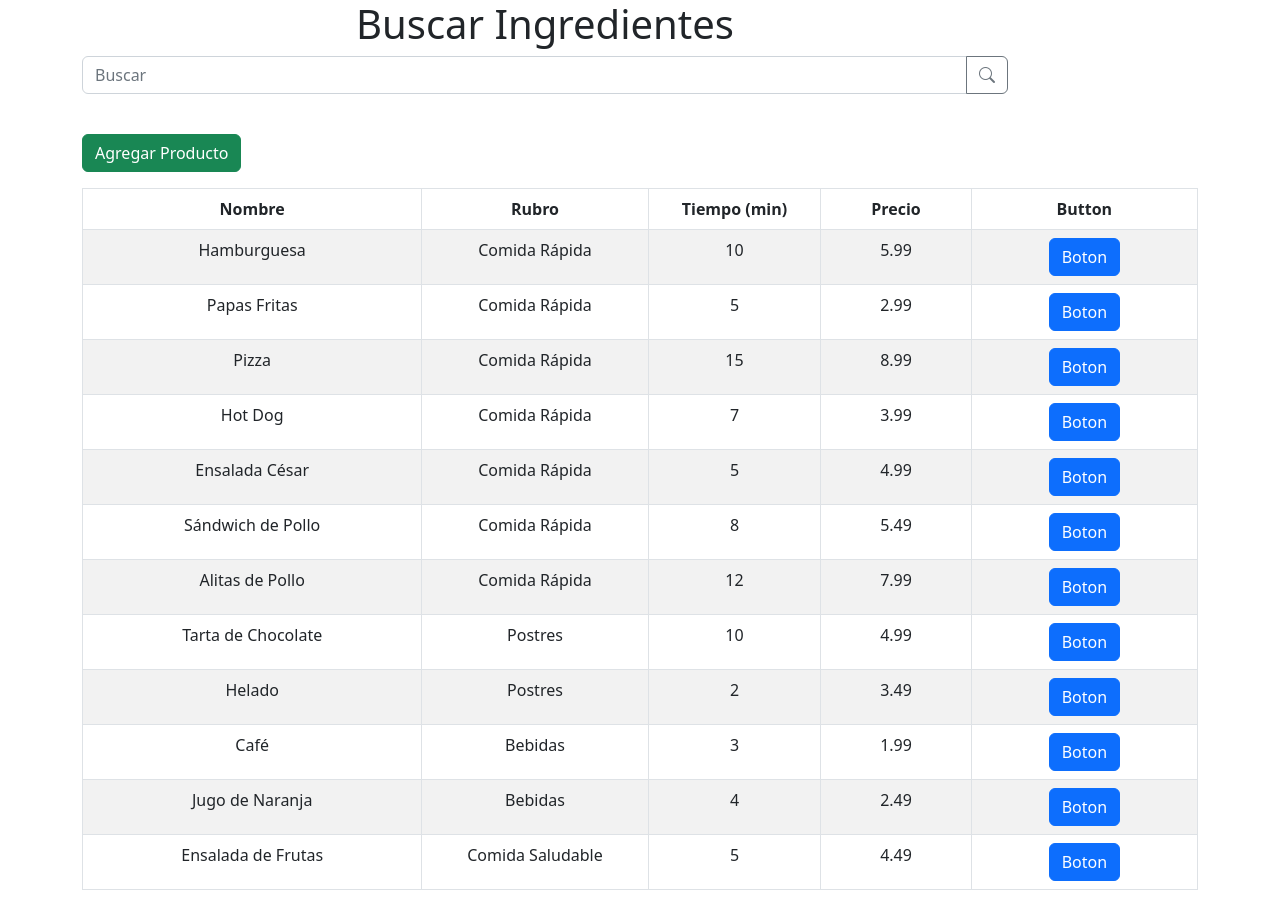
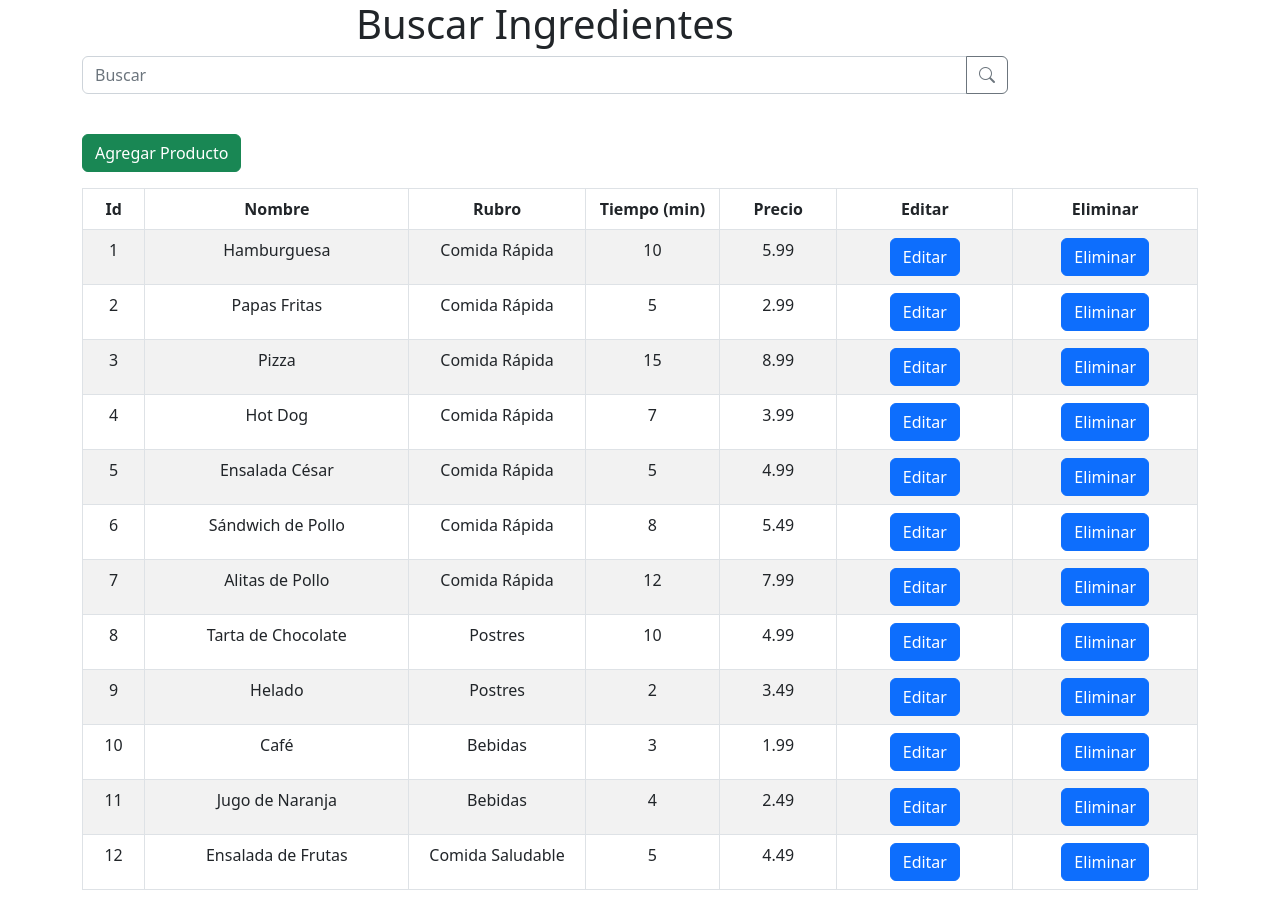
Before and after one commit to RamaHualpusher/Illuminati-ElBuenSabor-Frontend, a React (Create React App) app: page /cocina/productos in a window 1280 px wide. Built offline with nearby package versions, Linux system fonts and the light colour scheme.

Commit message:
Botones Genericos

```diff
--- a/src/components/Stock/Producto/ProductosTable.tsx
+++ b/src/components/Stock/Producto/ProductosTable.tsx
@@ -3,7 +3,7 @@ import { Container, Row, Col, Button } from 'react-bootstrap';
 import EditProductoModal from './EditProductoModal';
 import AddProductoModal from './AddProductoModal';
 import { Producto } from '../../../interface/interfaces';
-import { TablaGeneric } from '../../TableGeneric/TableGeneric';
+import { TablaGeneric, buttonAction} from '../../TableGeneric/TableGeneric';
 import SearchBar from '../../SearchBar/SearchBar';
 
 interface ProductosTableProps { }
@@ -49,8 +49,16 @@ const ProductosTable: React.FC<ProductosTableProps> = () => {
   };
 
 
-  const handleEditModalOpen = (producto: Producto) => {
-    setSelectedProducto(producto);
+  const handleEditModalOpen = (rowData: string[]) => {
+    event?.preventDefault();
+    //let producto:Producto=
+    setSelectedProducto({
+      id:+rowData[0],
+      nombre:rowData[1],
+      rubro:rowData[2],
+      tiempo:+rowData[3],
+      precio:+rowData[4],
+      });
     setEditModalShow(true);
   };
 
@@ -105,7 +113,15 @@ const ProductosTable: React.FC<ProductosTableProps> = () => {
     }
   };
 
-  const handleProductoDelete = async (producto: Producto) => {
+  const handleProductoDelete = async (rowData: string[]) => {
+    event?.preventDefault();
+    const producto:Producto={
+      id:+rowData[0],
+      nombre:rowData[1],
+      rubro:rowData[2],
+      tiempo:+rowData[3],
+      precio:+rowData[4],
+      }
     try {
       await fetch(`${"/assets/data/productosEjemplo.json"}/${producto.id}`, {
         method: 'DELETE',
@@ -118,6 +134,7 @@ const ProductosTable: React.FC<ProductosTableProps> = () => {
   };
 
   const columns = [
+    {label:"Id", width:10},
     { label: "Nombre", width: 150 },
     { label: "Rubro", width: 100 },
     { label: "Tiempo (min)", width: 60 },
@@ -125,6 +142,7 @@ const ProductosTable: React.FC<ProductosTableProps> = () => {
   ];
 
   const data = produc.map((item) => [
+    item.id.toString(),
     item.nombre.toString(),
     item.rubro.toString(),
     item.tiempo.toString(),
@@ -132,6 +150,34 @@ const ProductosTable: React.FC<ProductosTableProps> = () => {
   ]);
 
 
+
+
+
+/*const handleBotonEdit= (rowData:string[])=>{
+  let usar:Producto={
+    id:+rowData[0],
+    nombre:rowData[1],
+    rubro:rowData[2],
+    tiempo:+rowData[3],
+    precio:+rowData[4],
+    }
+  handleEditModalOpen(usar);
+}
+const handleBotonDelete= (rowData:string[])=>{
+  let usar:Producto={
+    id:+rowData[0],
+    nombre:rowData[1],
+    rubro:rowData[2],
+    tiempo:+rowData[3],
+    precio:+rowData[4],
+    }
+  handleProductoDelete(usar);
+}*/
+
+  /*const botones:buttonAction[]=[
+    {label:"Editar",onClick:handleBotonEdit},
+    {label:"Eliminar",onClick:handleBotonDelete}
+  ]*/
 
   return (
     <Container>
@@ -150,7 +196,7 @@ const ProductosTable: React.FC<ProductosTableProps> = () => {
         </Col>
       </Row>
       <Row>
-        <TablaGeneric columns={columns} data={data} showButton={true} />
+        <TablaGeneric columns={columns} data={data}  buttonEdit={handleEditModalOpen} buttonDelete={handleProductoDelete} showButton={true}/>
 
         {/*
         <Col>
--- a/src/components/TableGeneric/TableGeneric.tsx
+++ b/src/components/TableGeneric/TableGeneric.tsx
@@ -10,9 +10,25 @@ interface Props {
   columns: Column[];
   data: string[][];
   showButton?: boolean;
+  buttonEdit: (rowData:string[])=> void;
+  buttonDelete:(rowData:string[])=>void;
 }
 
-export const TablaGeneric: React.FC<Props> = ({ columns, data, showButton }) => {
+export interface buttonAction {
+  label:string;
+  onClick:(rowData:string[]) =>void;
+}
+
+export const TablaGeneric: React.FC<Props> = ({ columns, data, buttonEdit, buttonDelete, showButton, }) => {
+
+  const handleEdit=(rowData:string[])=>{
+    buttonEdit(rowData);
+  };
+  const handleDelete=(rowData:string[])=>{
+    buttonDelete(rowData);
+  };
+
+
   return (
     <div>
       <Table striped bordered hover>
@@ -23,7 +39,8 @@ export const TablaGeneric: React.FC<Props> = ({ columns, data, showButton }) =>
                 {column.label}
               </th>
             ))}
-            {showButton && <th style={{width:100}}>Button</th>}
+            {showButton && <th style={{width:100}}>Editar</th>}
+            {showButton && <th style={{width:100}}>Eliminar</th>}
           </tr>
         </thead>
         <tbody>
@@ -32,7 +49,8 @@ export const TablaGeneric: React.FC<Props> = ({ columns, data, showButton }) =>
               {row.map((cell, cellIndex) => (
                 <td key={cellIndex}>{cell}</td>
               ))}
-              {showButton && <td><button className="btn btn-primary" >Boton</button></td>}
+              {showButton  && <td><button className="btn btn-primary" onClick={()=>handleEdit(row)}>Editar</button></td>}
+              {showButton  && <td><button className="btn btn-primary" onClick={()=>handleDelete(row)}>Eliminar</button></td>}
             </tr>
           ))}
         </tbody>
```
